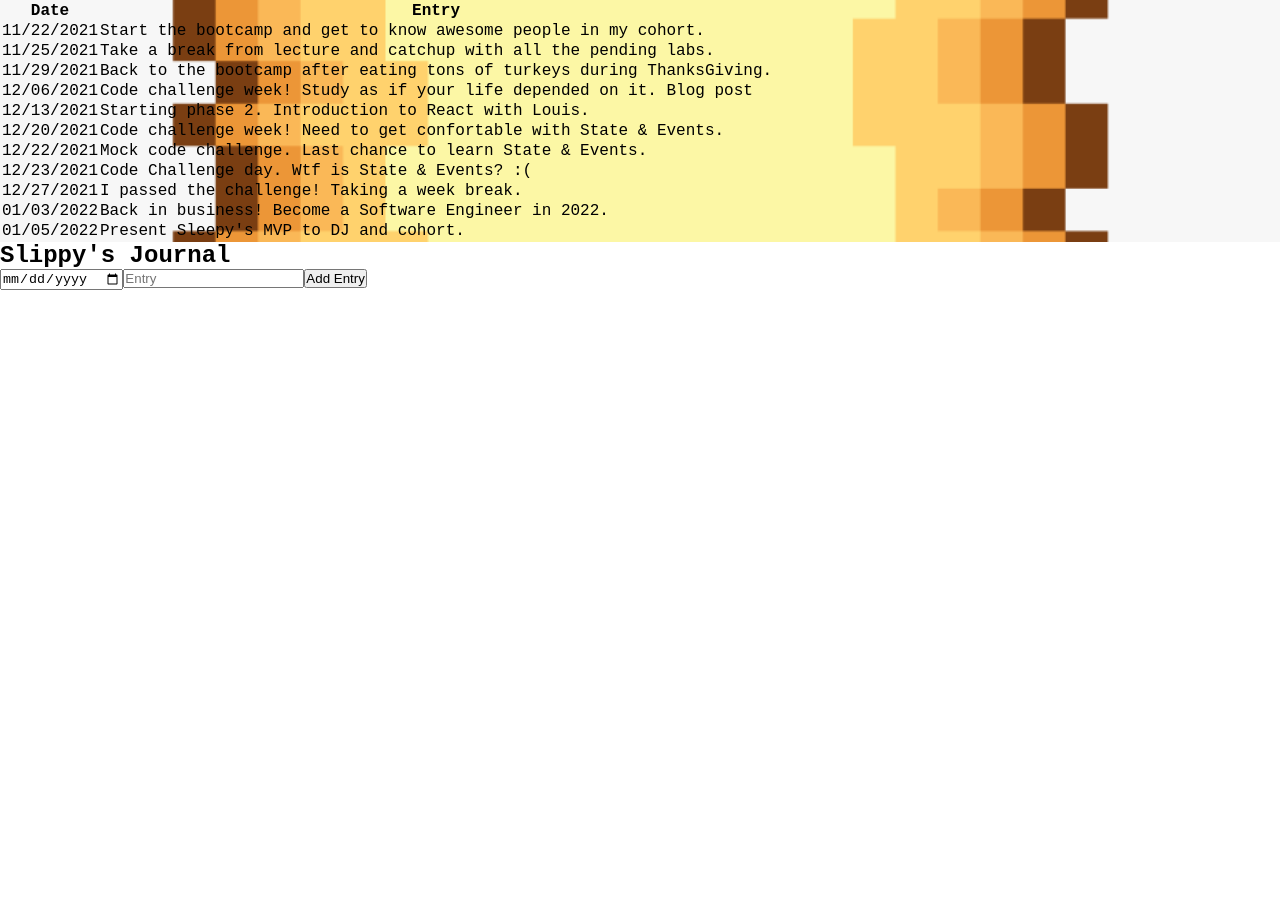
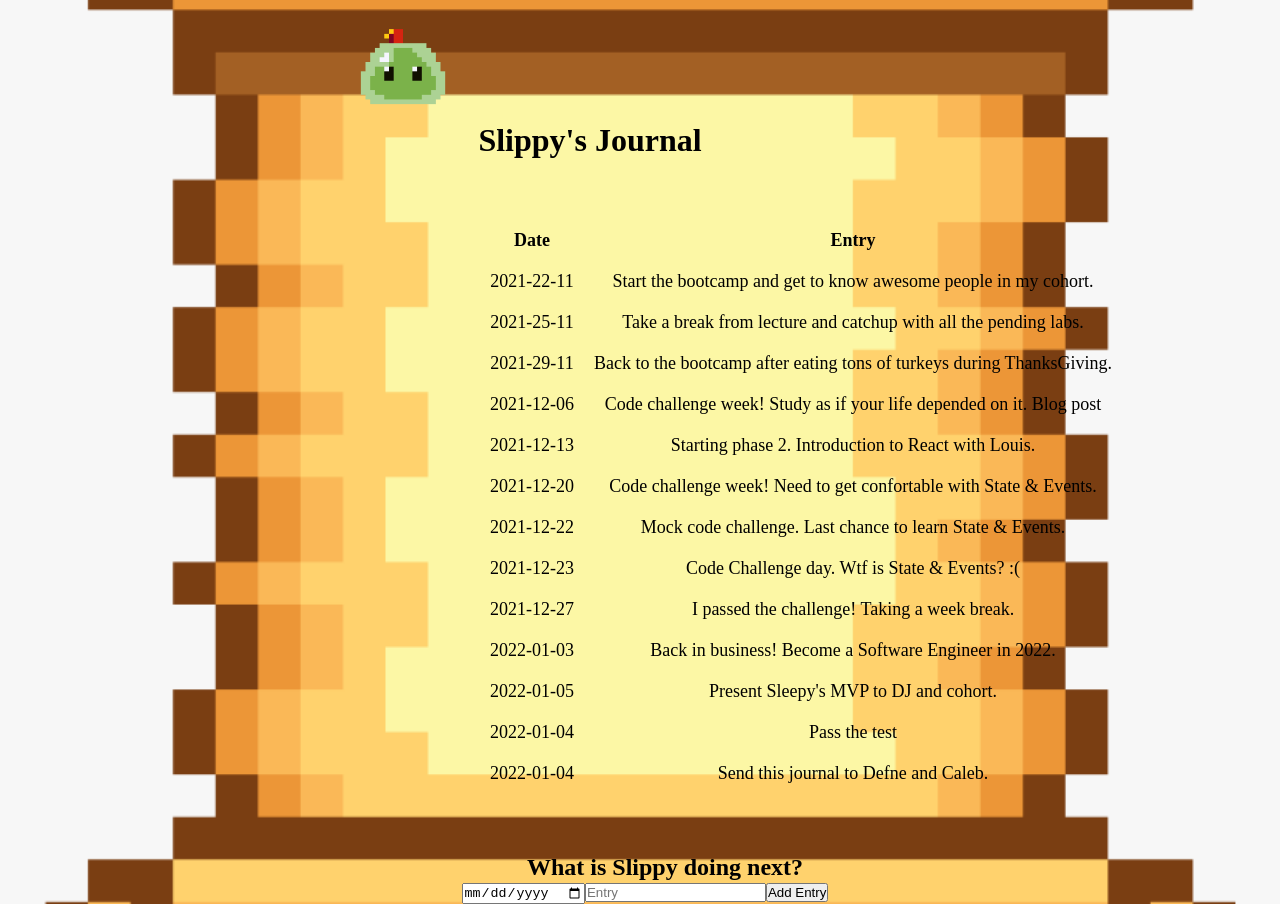
Before and after one commit to SirDigo/Phase-2-New-Slippy-Project, a React (Create React App) app: page /journal in a window 1280 px wide. Before the commit the page ends 800 px from the top, so only its background shows below. Built offline with nearby package versions, Linux system fonts and the light colour scheme; data requests are answered from the project's data file.

Commit message:
finishing the journal

```diff
--- a/db.json
+++ b/db.json
@@ -2,58 +2,68 @@
   "entries": [
     {
       "id": 1,
-      "date": "11/22/2021",
+      "date": "2021-22-11",
       "entry": "Start the bootcamp and get to know awesome people in my cohort."
     },
     {
       "id": 2,
-      "date": "11/25/2021",
+      "date": "2021-25-11",
       "entry": "Take a break from lecture and catchup with all the pending labs."
     },
     {
       "id": 3,
-      "date": "11/29/2021",
+      "date": "2021-29-11",
       "entry": "Back to the bootcamp after eating tons of turkeys during ThanksGiving."
     },
     {
       "id": 4,
-      "date": "12/06/2021",
+      "date": "2021-12-06",
       "entry": "Code challenge week! Study as if your life depended on it. Blog post"
     },
     {
       "id": 5,
-      "date": "12/13/2021",
+      "date": "2021-12-13",
       "entry": "Starting phase 2. Introduction to React with Louis."
     },
     {
       "id": 6,
-      "date": "12/20/2021",
+      "date": "2021-12-20",
       "entry": "Code challenge week! Need to get confortable with State & Events. "
     },
     {
       "id": 7,
-      "date": "12/22/2021",
+      "date": "2021-12-22",
       "entry": "Mock code challenge. Last chance to learn State & Events."
     },
     {
       "id": 8,
-      "date": "12/23/2021",
+      "date": "2021-12-23",
       "entry": "Code Challenge day. Wtf is State & Events? :( "
     },
     {
       "id": 9,
-      "date": "12/27/2021",
+      "date": "2021-12-27",
       "entry": "I passed the challenge! Taking a week break."
     },
     {
       "id": 10,
-      "date": "01/03/2022",
+      "date": "2022-01-03",
       "entry": "Back in business! Become a Software Engineer in 2022."
     },
     {
       "id": 11,
-      "date": "01/05/2022",
+      "date": "2022-01-05",
       "entry": "Present Sleepy's MVP to DJ and cohort."
+    },
+    {
+      "id": 12,
+      "date": "2022-01-04",
+      "entry": "Pass the test"
+    },
+    {
+      "id": 13,
+      "date": "2022-01-04",
+      "entry": "Send this journal to Defne and Caleb."
     }
   ]
 }
--- a/src/components/Entry.js
+++ b/src/components/Entry.js
@@ -4,7 +4,7 @@ import React from "react";
 function Entry ({entry}){
 console.log(entry)
   return (
-    <tr>
+    <tr className="table-content">
     <td>{entry.date}</td>
     <td>{entry.entry}</td>
     <td>
--- a/src/components/EntryList.js
+++ b/src/components/EntryList.js
@@ -1,18 +1,20 @@
 import React from "react";
 import Entry from "./Entry";
-import background from "./Pixel_diary.png";
+import image from "./SlippyTWO.png";
+
+// import background from "./Pixel_diary.png";
 
 function EntryList({ entries }) {
   return (
-    <div className="slippy-diary" style={{ backgroundImage: `url(${background})` }}>
-    <table >
-      <thead>
-        <tr className="top-diary">
+    // <div className="slippy-diary" style={{ backgroundImage: `url(${background})` }}>
+    <div>
+        <h1><img className="slippy-face" src={image} />Slippy's Journal</h1>
+    <table className="top-diary" >
+      <tbody>
+        <tr >
           <th scope="col">Date</th>
           <th scope="col">Entry</th>
         </tr>
-      </thead>
-      <tbody>
         {
           //render Entry here
           entries.map(entry => {
@@ -21,7 +23,7 @@ function EntryList({ entries }) {
         }
       </tbody>
     </table>
-    </div>
+  </div>
   );
 }
 
--- a/src/components/Journal.js
+++ b/src/components/Journal.js
@@ -1,6 +1,8 @@
 import React, { useEffect, useState } from "react";
 import JournalEntryForm from "./JournalEntryForm";
 import EntryList from "./EntryList";
+import background from "./Pixel_diary.png";
+
 
 function Journal (){
 
@@ -21,10 +23,10 @@ function Journal (){
   }, [],)
 
   return (
-    <>
+    <div className="slippy-diary" style={{ backgroundImage: `url(${background})` }}>
            <EntryList entries={entries}/>
            <JournalEntryForm addEntry={addEntry}/>
-          </>
+           </div>
   );
 }
 
--- a/src/components/JournalEntryForm.js
+++ b/src/components/JournalEntryForm.js
@@ -26,11 +26,10 @@ function handleSubmit (e) {
   .then (data => addEntry(data) )
 
   }
-
   return (
-    <div className="new-entry-form">
-      <h2>Slippy's Journal </h2>
-      <form onSubmit={handleSubmit}>
+    <div  >
+      <h2 >What is Slippy doing next? </h2>
+      <form className="new-entry-form" onSubmit={handleSubmit}>
         <input onChange={handleOnChange} value={formData.date} type="date" name="date" placeholder="YYYY-MM-DD" />
         <input onChange={handleOnChange} value={formData.entry} type="text" name="entry" placeholder="Entry" />
         <button type="submit">Add Entry</button>
--- a/src/index.css
+++ b/src/index.css
@@ -30,10 +30,44 @@ header {
   background-position: center;
   background-repeat: no-repeat;
   background-size: cover;
+  text-align: center;
+}
+.slippy-face {
+  margin-left:-550px;
+  height:150px ;
+  width: 150px;
+  margin-top: 0;
+}
+h1 {
+  text-align: center;
+  padding: 1px;
+  margin-left: 300px;
+  font-family: cursive;
 }
 
 .top-diary {
-  margin-top: 0;
+  align-self: center;
+  font-family: cursive;
+  font-size: large;
+  display: center;
+  border-spacing: 20px;
+  text-align: center;
+  margin-left: 420px;
+  padding: 50px;
+}
+
+.new-entry-form {
+  font-family: cursive;
+  font-size: large;
+  display: center;
+  margin-left: 10px;
+}
+
+h2 {
+  text-align: center;
+  padding: 0px;
+  margin-left: 50px;
+  font-family: cursive;
 }
 
 .bedroom-image
```
Also changed, not shown: src/components/SlippyTWO.png (added).
